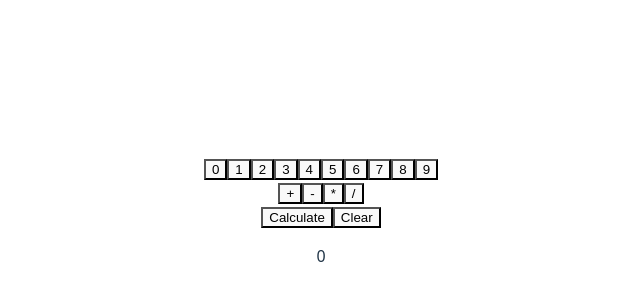
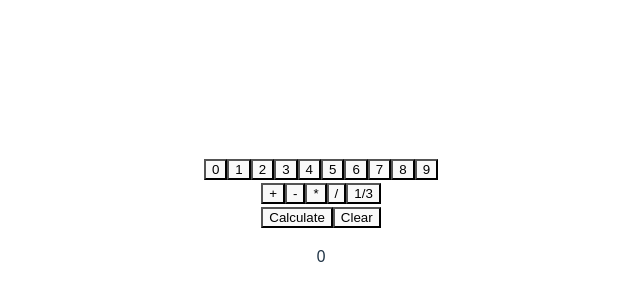
Before and after one commit to mstop4/blue-prince-calculator, a React (Vite) app: page / in a window 1280 px wide. Shown: the part 180-480 px from the top of the page, without its empty margins (319-959 px from the left). Built offline with nearby package versions, Linux system fonts and the light colour scheme.

Commit message:
add 1/3 modifier button

```diff
--- a/src/App.tsx
+++ b/src/App.tsx
@@ -6,9 +6,17 @@ import OperatorButton from './components/OperatorButton';
 import CommandDisplayUnit from './components/CommandDisplayUnit';
 
 import { ArithmeticOperator } from './calculator/useCalculator.types';
+import OneThirdButton from './components/OneThirdButton';
 
 function App() {
-  const { state, addDigit, changeOperator, calculate, clear } = useCalculator();
+  const {
+    state,
+    addDigit,
+    changeOperator,
+    changeOneThirdModifier,
+    calculate,
+    clear,
+  } = useCalculator();
 
   const handleCalculateClick = () => {
     calculate();
@@ -52,6 +60,7 @@ function App() {
         operator={ArithmeticOperator.Divide}
         {...{ changeOperator }}
       />
+      <OneThirdButton {...{ changeOneThirdModifier }} />
       <br />
       <button onClick={handleCalculateClick}>Calculate</button>
       <button onClick={handleClearClick}>Clear</button>
--- a/src/calculator/useCalculator.ts
+++ b/src/calculator/useCalculator.ts
@@ -30,18 +30,21 @@ const parseCommands = (commands: CalculatorCommand[]) => {
     return commands.reduce((result, command) => {
       if (command.value === null) throw new Error('No value given');
 
+      let actualOperand = command.value;
+      if (command.hasOneThirdModifier) actualOperand /= 3;
+
       switch (command.arithmeticOperator) {
         case ArithmeticOperator.Add:
-          return result + command.value;
+          return result + actualOperand;
 
         case ArithmeticOperator.Subtract:
-          return result - command.value;
+          return result - actualOperand;
 
         case ArithmeticOperator.Multiply:
-          return result * command.value;
+          return result * actualOperand;
 
         case ArithmeticOperator.Divide:
-          return result / command.value;
+          return result / actualOperand;
 
         default:
           return result;
@@ -66,7 +69,6 @@ const calculatorReducer = produce<CalculatorState, [CalculatorAction]>(
         if (!lastCommand || canGoToNextCommand(lastCommand)) {
           const newCommand = createNewCommand();
           newCommand.value = action.value;
-          draft.goToNextCommand = false;
           draft.commands.push(newCommand);
         } else {
           if (lastCommand.value !== null) {
@@ -83,7 +85,16 @@ const calculatorReducer = produce<CalculatorState, [CalculatorAction]>(
 
         if (lastCommand) {
           lastCommand.arithmeticOperator = action.operator;
-          draft.goToNextCommand = true;
+        }
+
+        break;
+      }
+
+      case 'changeOneThirdModifier': {
+        const lastCommand = draft.commands.at(-1);
+
+        if (lastCommand) {
+          lastCommand.hasOneThirdModifier = !lastCommand.hasOneThirdModifier;
         }
 
         break;
@@ -96,7 +107,6 @@ const calculatorReducer = produce<CalculatorState, [CalculatorAction]>(
       case 'clear':
         draft.commands = [];
         draft.result = 0;
-        draft.goToNextCommand = false;
         break;
 
       default:
@@ -111,12 +121,13 @@ export const useCalculator = (
   const [state, dispatch] = useReducer(calculatorReducer, {
     commands: initialCommands,
     result: 0,
-    goToNextCommand: false,
   });
 
   const addDigit = (value: number) => dispatch({ type: 'addDigit', value });
   const changeOperator = (operator: ArithmeticOperator) =>
     dispatch({ type: 'changeOperator', operator });
+  const changeOneThirdModifier = () =>
+    dispatch({ type: 'changeOneThirdModifier' });
   const clear = () => dispatch({ type: 'clear' });
   const calculate = () => dispatch({ type: 'calculate' });
 
@@ -124,6 +135,7 @@ export const useCalculator = (
     state,
     addDigit,
     changeOperator,
+    changeOneThirdModifier,
     clear,
     calculate,
   };
--- a/src/calculator/useCalculator.types.ts
+++ b/src/calculator/useCalculator.types.ts
@@ -43,7 +43,6 @@ export type CalculatorCommand = {
 export type CalculatorState = {
   commands: Array<CalculatorCommand>;
   result: number | string;
-  goToNextCommand: boolean;
 };
 
 export type CalculatorAction =
@@ -56,6 +55,9 @@ export type CalculatorAction =
       operator: ArithmeticOperator;
     }
   | {
+      type: 'changeOneThirdModifier';
+    }
+  | {
       type: 'calculate';
     }
   | {
@@ -66,6 +68,7 @@ export interface ICalculator {
   state: CalculatorState;
   addDigit: (value: number) => void;
   changeOperator: (operator: ArithmeticOperator) => void;
+  changeOneThirdModifier: () => void;
   clear: () => void;
   calculate: () => void;
 }
--- /dev/null
+++ b/src/components/OneThirdButton.tsx
@@ -0,0 +1,17 @@
+interface OneThirdButtonProps {
+  changeOneThirdModifier: () => void;
+}
+
+export default function OneThirdButton(props: OneThirdButtonProps) {
+  const { changeOneThirdModifier } = props;
+
+  const handleClick = () => {
+    changeOneThirdModifier();
+  };
+
+  return (
+    <>
+      <button onClick={handleClick}>1/3</button>
+    </>
+  );
+}
```
